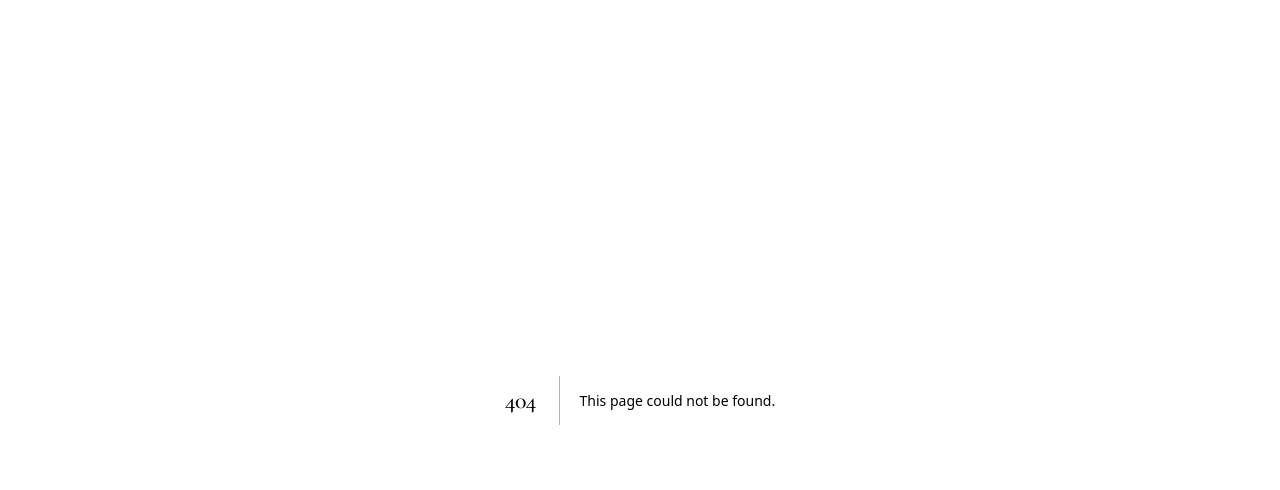
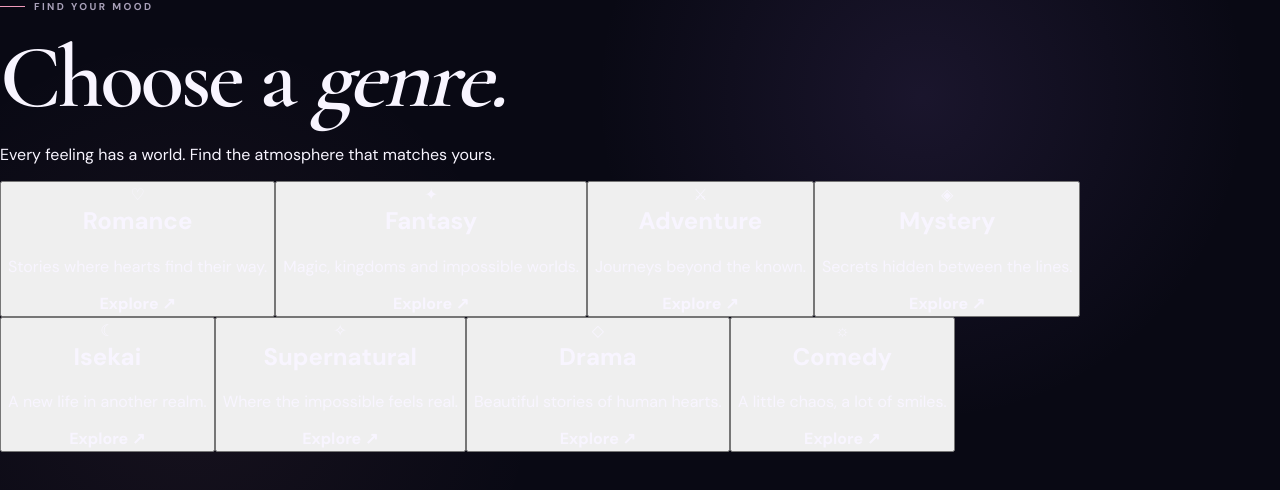
Before and after one commit to giithubrepo28/Ai-Content-Tool, a Next.js app: page /genres in a window 1280 px wide. Before the commit this address had no page. Shown: the top 490 px of the page. Built offline with nearby package versions, Linux system fonts and the light colour scheme.

Commit message:
Add Genres discovery page

```diff
--- /dev/null
+++ b/app/genres/page.tsx
@@ -0,0 +1,2 @@
+const genres=[['Romance','Stories where hearts find their way.','♡'],['Fantasy','Magic, kingdoms and impossible worlds.','✦'],['Adventure','Journeys beyond the known.','⚔'],['Mystery','Secrets hidden between the lines.','◈'],['Isekai','A new life in another realm.','☾'],['Supernatural','Where the impossible feels real.','✧'],['Drama','Beautiful stories of human hearts.','◇'],['Comedy','A little chaos, a lot of smiles.','☼']];
+export default function Genres(){return <main className="innerPage"><header className="innerHero"><div className="eyebrow"><span/> FIND YOUR MOOD</div><h1>Choose a <em>genre.</em></h1><p>Every feeling has a world. Find the atmosphere that matches yours.</p></header><section className="bigGenreGrid">{genres.map(g=><button className="bigGenre" key={g[0]}><span>{g[2]}</span><h2>{g[0]}</h2><p>{g[1]}</p><b>Explore ↗</b></button>)}</section></main>}
```
